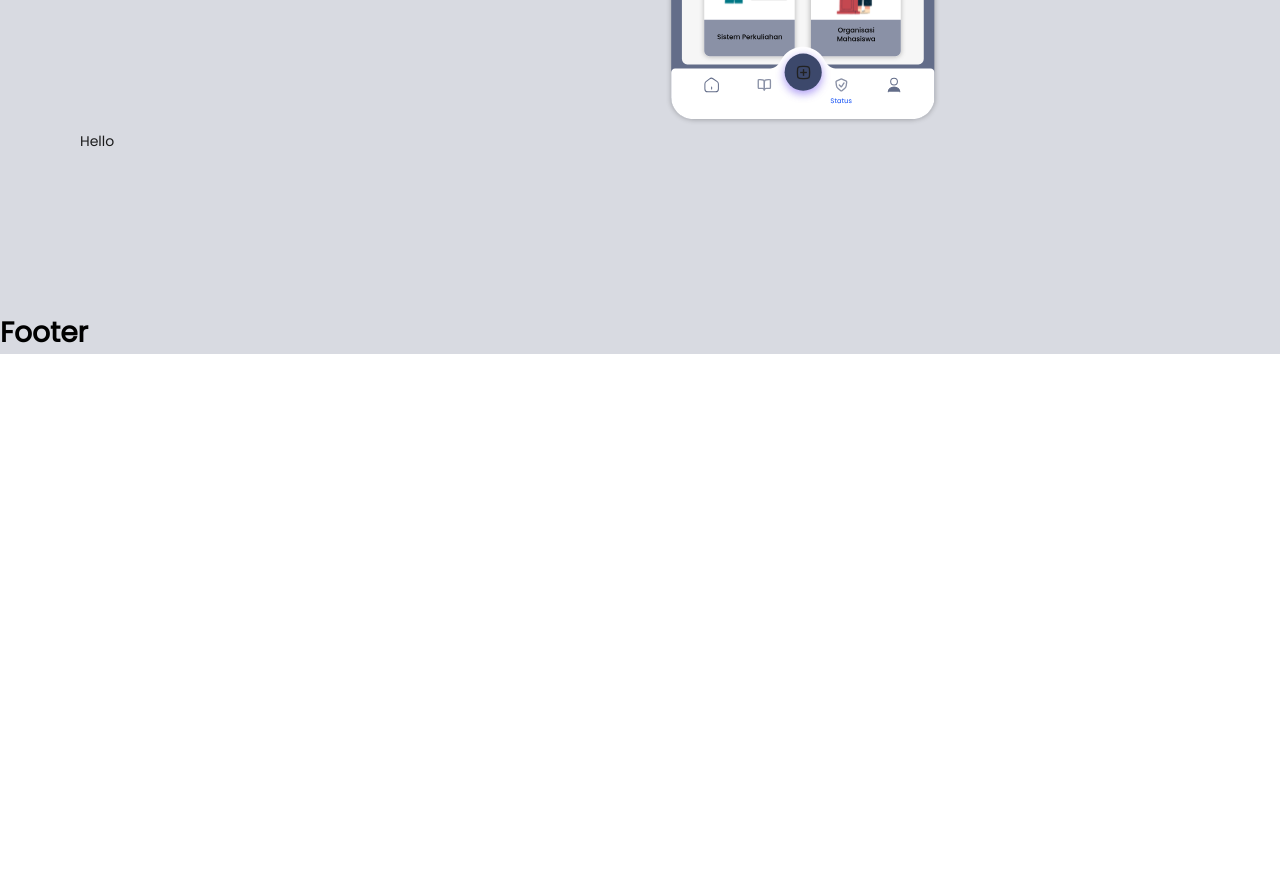
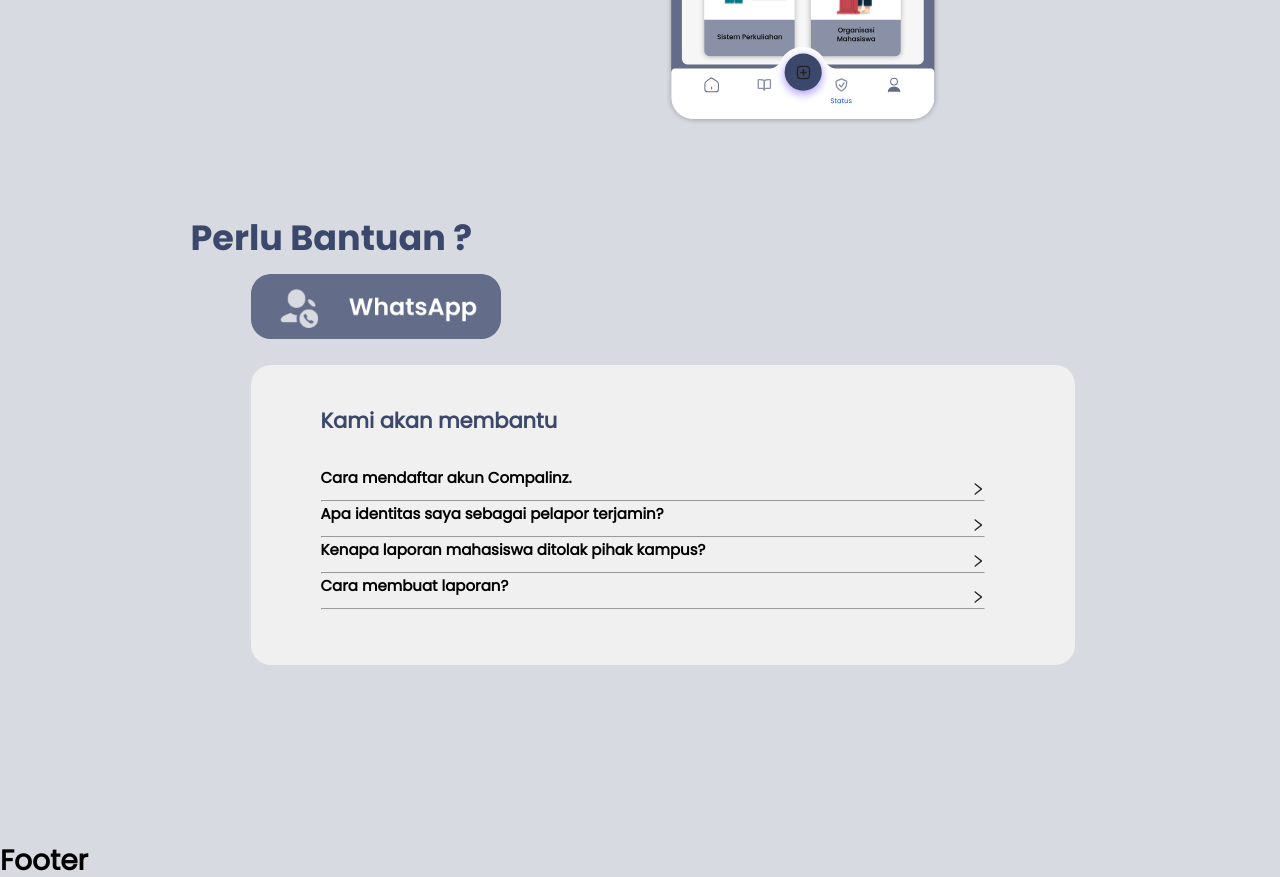
Before and after one commit to Capstone-Alta-19/React-Ecomplaint, a React (Vite) app: page / in a window 1280 px wide. Shown: the part 740-1617 px from the top of the page. Before the commit the page ends 1094 px from the top, so only its background shows below. Built offline with nearby package versions, Linux system fonts and the light colour scheme.

Commit message:
merge with syafi homePage2

```diff
--- a/src/assets/index.jsx
+++ b/src/assets/index.jsx
@@ -1,5 +1,6 @@
 import Phone from "./images/Phone.svg";
 import EComplain from "./images/Ecomplainz.svg";
 import IconEcomplain from "./images/IconEcomplain.svg";
+import WhatAppIcon from "./images/CallWA.png";
 
-export { Phone, EComplain, IconEcomplain };
+export { Phone, EComplain, IconEcomplain, WhatAppIcon };
--- a/src/pages/homePage/HomePage.jsx
+++ b/src/pages/homePage/HomePage.jsx
@@ -2,6 +2,7 @@ import React from "react";
 import "./homePage.css";
 import { IconEcomplain, Phone } from "../../assets";
 import Gap from "../../components/gap/Gap";
+import HomePage2 from "./syafi/HomePage2";
 
 const HomePage = () => {
   return (
@@ -24,15 +25,15 @@ const HomePage = () => {
                 memakan waktu <br /> lama dan membingungkan
               </p>
             </div>
-            <Gap height={50} />
+            <Gap height={30} />
             <button>Download Now</button>
           </div>
           <div className="homepageImage">
             <img src={Phone} alt="EComplain App" />
           </div>
         </div>
-        <div>
-          <p>Hello</p>
+        <div className="homepage2-content">
+          <HomePage2 />
         </div>
       </div>
     </>
--- /dev/null
+++ b/src/pages/homePage/constants.jsx
@@ -0,0 +1,18 @@
+export const USERS_INDO = [
+  {
+    id: "1",
+    teks1: "Cara mendaftar akun Compalinz.",
+  },
+  {
+    id: "2",
+    teks2: "Apa identitas saya sebagai pelapor terjamin?",
+  },
+  {
+    id: "3",
+    teks3: "Kenapa laporan mahasiswa ditolak pihak kampus?",
+  },
+  {
+    id: "4",
+    teks4: "Cara membuat laporan?",
+  },
+];
--- a/src/pages/homePage/homePage.css
+++ b/src/pages/homePage/homePage.css
@@ -40,7 +40,7 @@
   font-family: Poppins;
   font-weight: bold;
   line-height: 20px;
-  padding-top: 25px;
+  padding-top: 20px;
 }
 
 .homepageImage {
@@ -54,3 +54,9 @@
   position: relative;
   right: 10rem;
 }
+
+.homepage2-content {
+  display: grid;
+  justify-content: center;
+  padding-top: 5rem;
+}
--- a/src/pages/homePage/syafi/HomePage2.jsx
+++ b/src/pages/homePage/syafi/HomePage2.jsx
@@ -0,0 +1,38 @@
+import React from "react";
+import { RightOutlined } from "@ant-design/icons";
+import Gap from "../../../components/gap/Gap";
+import { WhatAppIcon } from "../../../assets";
+import { USERS_INDO } from "../constants";
+import "./homePage2.css";
+
+const HomePage2 = () => {
+  return (
+    <>
+      <h1 className="about-bantuan">Perlu Bantuan ?</h1>
+      <div className="WhatsApp">
+        <img src={WhatAppIcon} />
+      </div>
+      <div className="content-quest">
+        <div className="quest">
+          <h2>Kami akan membantu</h2>
+          <Gap height={30} />
+          {USERS_INDO.map((teks, index) => (
+            <div className="bantuan" key={index}>
+              <a className="konten">{teks.teks1}</a>
+              <a className="konten">{teks.teks2}</a>
+              <a className="konten">{teks.teks3}</a>
+              <a className="konten">{teks.teks4}</a>
+              <Gap height={10} />
+              <div className="icon">
+                <RightOutlined justify="end" />
+              </div>
+              <hr />
+            </div>
+          ))}
+        </div>
+      </div>
+    </>
+  );
+};
+
+export default HomePage2;
--- a/src/pages/homePage/syafi/homePage2.css
+++ b/src/pages/homePage/syafi/homePage2.css
@@ -0,0 +1,57 @@
+.about-bantuan {
+  color: #3c486b;
+  font-size: 35px;
+  font-weight: bold;
+  font-family: PoppinsBold;
+}
+
+.feature {
+  background-color: aliceblue;
+}
+
+.WhatsApp {
+  padding: 10px 15px 10px 60px;
+}
+
+.WhatsApp > img {
+  border-radius: 20px;
+  background-color: #636d89;
+  width: 250px;
+  height: auto;
+}
+
+.content-quest {
+  padding: 10px 15px 15px 60px;
+}
+
+.quest {
+  background-color: #f0f0f0;
+  border-radius: 20px;
+  width: 824px;
+  height: 300px;
+  padding: 40px;
+}
+
+.quest > h2 {
+  color: #3c486b;
+  text-align: left;
+  margin-left: 30px;
+}
+
+.bantuan {
+  margin-left: 30px;
+  margin-right: 50px;
+}
+
+.konten {
+  font-family: Poppins;
+  color: black;
+  font-size: 15px;
+  font-weight: bold;
+}
+
+.icon {
+  text-align: right;
+  margin-top: -20px;
+  position: sticky;
+}
```
Also changed, not shown: src/assets/images/CallWA.png (added).
